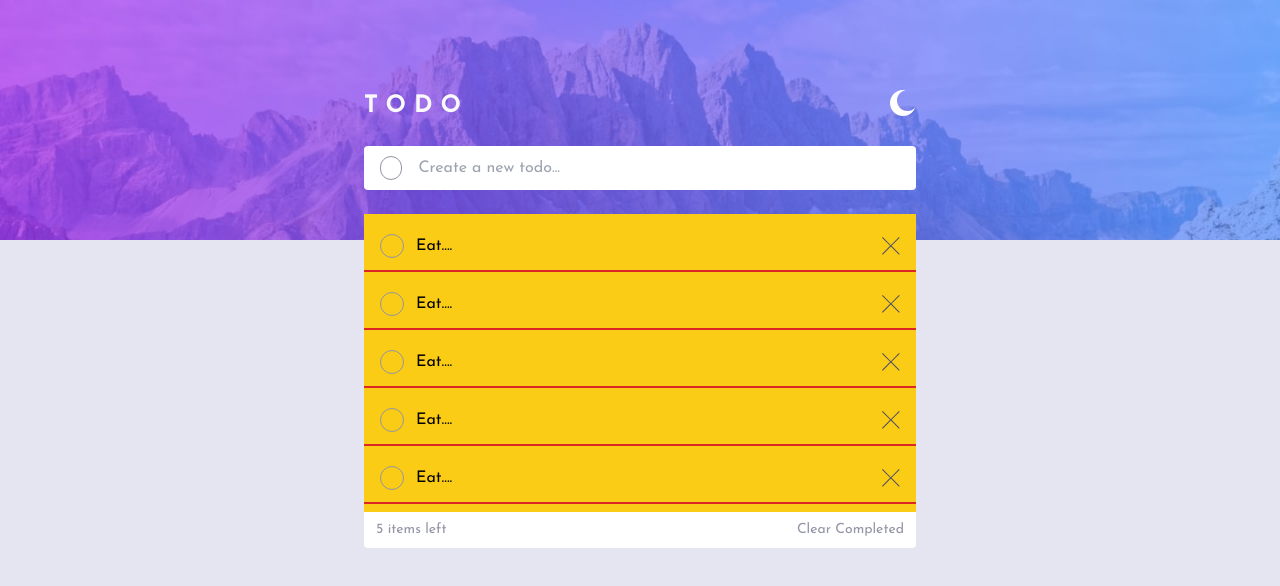
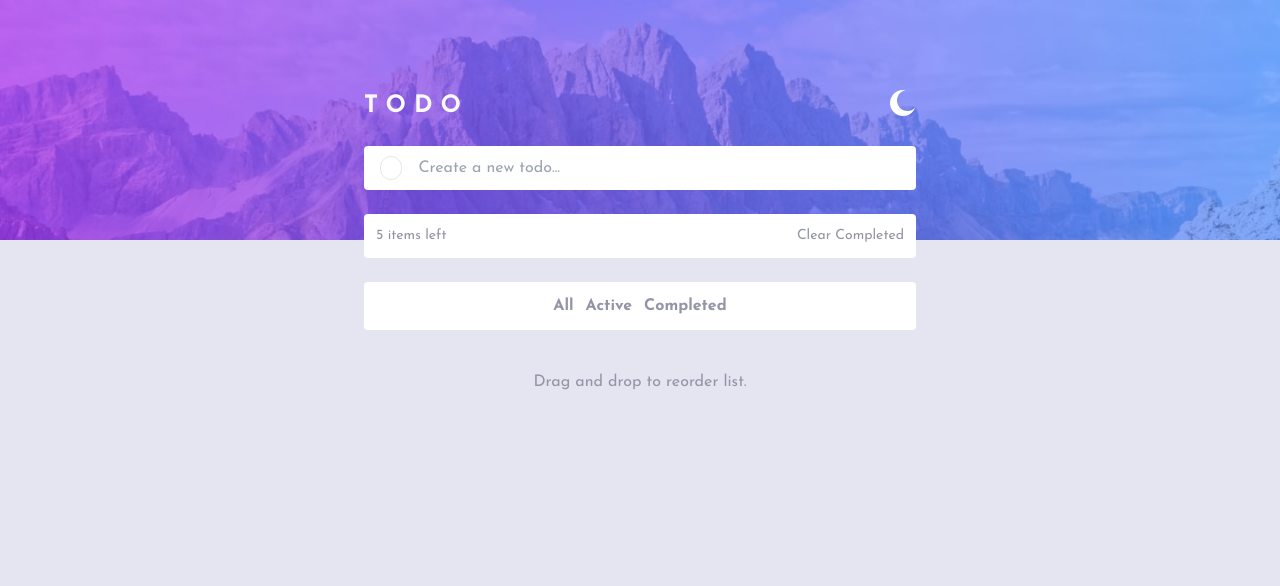
Before and after one commit to killjoy1994/todo-app-main, a React (Vite) app in the folder todo_app/: page / in a window 1280 px wide. Shown: the top 586 px of the page. Built offline with nearby package versions, Linux system fonts and the light colour scheme.

Commit message:
Add state to todos list

```diff
--- a/todo_app/src/App.jsx
+++ b/todo_app/src/App.jsx
@@ -4,16 +4,22 @@ import Header from "./components/Header";
 import moonLogo from "./assets/images/icon-moon.svg";
 import TextInput from "./components/TextInput";
 import TodoList from "./components/TodoList";
+import TodosFilter from "./components/TodosFilter";
+import Footer from "./components/Footer";
 
 function App() {
-  const [todo, setTodo] = useState("");
+  const [todos, setTodos] = useState([]);
+
+  console.log("todos: ", todos)
   return (
     <div className="min-h-screen ">
       <div className="w-full h-[30vh] bg-mobile-bg-light xs:bg-desktop-bg-light bg-no-repeat bg-cover bg-top"></div>
       <div className="mx-auto max-w-[600px] relative top-[-150px] px-6 h-[700px]">
         <Header />
-        <TextInput />
-        <TodoList />
+        <TextInput setTodos={setTodos} />
+        <TodoList todos={todos} />
+        <TodosFilter />
+        <Footer />
       </div>
     </div>
   );
--- /dev/null
+++ b/todo_app/src/components/Footer.jsx
@@ -0,0 +1,7 @@
+import React from 'react'
+
+export default function Footer() {
+  return (
+    <footer className='text-neutral-light-dark-grayish-blue mt-10 text-center'>Drag and drop to reorder list.</footer>
+  )
+}
--- a/todo_app/src/components/TextInput.jsx
+++ b/todo_app/src/components/TextInput.jsx
@@ -1,13 +1,32 @@
-import React from 'react'
-import Circle from './elements/Circle'
+import React, { useState } from "react";
+import Circle from "./elements/Circle";
 
-export default function TextInput() {
+export default function TextInput({ setTodos }) {
+  const [todo, setTodo] = useState("");
+
+  const onKeyDownHandler = (e) => {
+    if (e.key === "Enter") {
+      e.preventDefault();
+      setTodos((prevState) => {
+        return [...prevState, todo];
+      });
+      setTodo("");
+    }
+  };
+
   return (
-    <form action="">
-        <div className='w-full h-[44px] flex gap-x-4 px-4 py-2 items-center rounded bg-white mt-6'>
-            <Circle />
-            <input type="text" className='h-full w-full outline-none' placeholder='Create a new todo...' />
-        </div>
+    <form>
+      <div className="w-full h-[44px] flex gap-x-4 px-4 py-2 items-center rounded bg-white mt-6">
+        <Circle />
+        <input
+          value={todo}
+          onKeyDown={onKeyDownHandler}
+          type="text"
+          className="h-full w-full outline-none"
+          onChange={(e) => setTodo(e.target.value)}
+          placeholder="Create a new todo..."
+        />
+      </div>
     </form>
-  )
+  );
 }
--- a/todo_app/src/components/TodoItem.jsx
+++ b/todo_app/src/components/TodoItem.jsx
@@ -1,12 +1,20 @@
-import React from 'react'
+import React, { useState } from 'react'
 import crossLogo from "../assets/images/icon-cross.svg"
-import Circle from './elements/Circle'
+import checkIcon from "../assets/images/icon-check.svg"
+import { twMerge } from 'tailwind-merge'
 
-export default function TodoItem() {
+export default function TodoItem({todo}) {
+  const [isChecked, setIsChecked] = useState(false)
+
+  const onClickHandler = () => {
+    setIsChecked(prevState => !prevState)
+  }
   return (
-    <div className='flex items-center py-3 px-4 justify-between gap-x-3 border-b-2 border-red-600'>
-        <Circle />
-        <p className='flex-grow'>Eat....</p>
+    <div className='flex items-center py-4 px-4 justify-between gap-x-3 border-b-2 border-opacity-20 border-neutral-light-dark-grayish-blue'>
+        <button onClick={onClickHandler} className={twMerge('flex justify-center items-center h-7 w-7 rounded-full border ', isChecked ? 'bg-check-bg' : "")}>
+          {isChecked && <img src={checkIcon} alt="" />}
+        </button>
+        <p className='flex-grow text-neutral-light-very-dark-grayish-blue'>{todo}</p>
         <button className='inline-block'>
             <img src={crossLogo} alt="" />
         </button>
--- a/todo_app/src/components/TodoList.jsx
+++ b/todo_app/src/components/TodoList.jsx
@@ -1,17 +1,15 @@
 import React from 'react'
 import TodoItem from './TodoItem'
 
-export default function TodoList() {
+export default function TodoList({todos}) {
   return (
     <div className='w-full mt-6 rounded bg-white'>
-        <div className='bg-yellow-400 py-2 flex flex-col gap-y-2'>
-            <TodoItem />
-            <TodoItem />
-            <TodoItem />
-            <TodoItem />
-            <TodoItem />
+        <div className='flex flex-col gap-y-2 rounded-[inherit]'>
+          {todos.map(todo => {
+            return <TodoItem todo={todo} />
+          })}
         </div>
-        <div className='flex justify-between text-sm text-neutral-light-dark-grayish-blue px-3 py-2'>
+        <div className='flex justify-between text-sm text-neutral-light-dark-grayish-blue px-3 py-3'>
             <p>5 items left</p>
             <button className='inline-block'>Clear Completed</button>
         </div>
--- /dev/null
+++ b/todo_app/src/components/TodosFilter.jsx
@@ -0,0 +1,11 @@
+import React from "react";
+
+export default function TodosFilter() {
+  return (
+    <div className="mt-6 flex justify-center gap-x-3 font-semibold bg-white w-full py-3 rounded text-neutral-light-dark-grayish-blue">
+      <button>All</button>
+      <button>Active</button>
+      <button>Completed</button>
+    </div>
+  );
+}
--- a/todo_app/src/components/elements/Circle.jsx
+++ b/todo_app/src/components/elements/Circle.jsx
@@ -2,5 +2,5 @@ import React from "react";
 import { twMerge } from "tailwind-merge";
 
 export default function Circle({ children, className, ...props }) {
-  return <span className={twMerge("h-6 w-6 rounded-full border border-neutral-light-dark-grayish-blue inline-block", className)} {...props}>{children}</span>;
+  return <span className={twMerge("h-6 w-6 rounded-full border  inline-block", className)} {...props}>{children}</span>;
 }
--- a/todo_app/src/index.css
+++ b/todo_app/src/index.css
@@ -8,3 +8,8 @@ body {
   font-family: 'Josefin Sans', sans-serif;
   background-color: hsl(236, 33%, 92%);
 }
+
+.custom-checkbox {
+  border: none;
+  appearance: none;
+}
```
